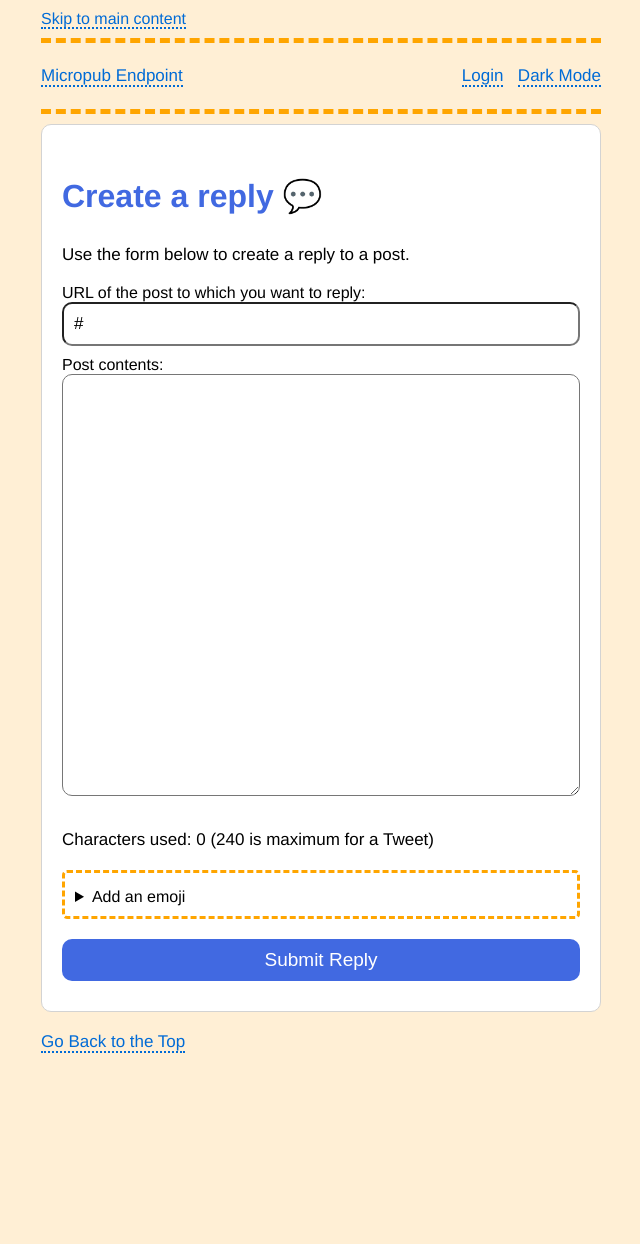
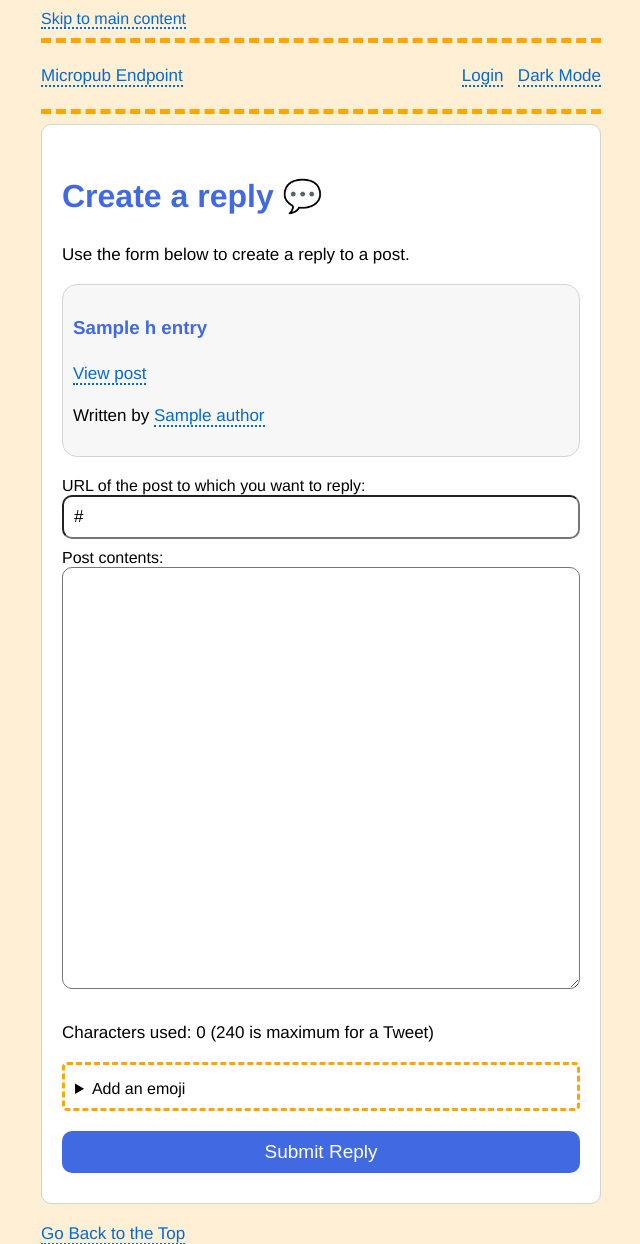
Before and after one commit to capjamesg/micropub, a Flask app: template templates/post/create_post.html in a window 1280 px wide. Shown: the top 1244 px of the page, without its empty margins (319-959 px from the left). Before the commit the page ends 1053 px from the top, so only its background shows below. Run offline with Flask 2, Linux system fonts and the light colour scheme; the template is opened without the code that fills it: most values are stand-ins (such as "Sample title", 1, 10 or a date in 2020).

Commit message:
use indieweb utils reply context correctly

```diff
--- a/client.py
+++ b/client.py
@@ -6,12 +6,14 @@ import indieweb_utils
 from bs4 import BeautifulSoup
 import requests
 
-from config import ENDPOINT_URL, UPLOAD_FOLDER, MEDIA_ENDPOINT_URL, CLIENT_ID
+from config import ENDPOINT_URL, TWITTER_BEARER_TOKEN, UPLOAD_FOLDER, MEDIA_ENDPOINT_URL, CLIENT_ID
 
 client = Blueprint("client", __name__, static_folder="static", static_url_path="")
 
 @client.route("/", methods=["GET", "POST"])
 def index():
+    session["me"] = "s"
+    session["access_token"] = "s"
     if session.get("access_token"):
         user = session["access_token"]
         me = session["me"]
@@ -274,7 +276,7 @@ def create_post():
         return jsonify({"error": "You must be logged in to create a post."}), 401
 
     if request_type is not None and url:
-        h_entry, site_supports_webmention = indieweb_utils.get_reply_context(url)
+        _, h_entry, site_supports_webmention = indieweb_utils.get_reply_context(url, twitter_bearer_token=TWITTER_BEARER_TOKEN)
     else:
         h_entry = None
         site_supports_webmention = False
--- a/server/create_items.py
+++ b/server/create_items.py
@@ -12,7 +12,7 @@ import mimetypes
 import requests
 import yaml
 
-from config import GITHUB_KEY, HOME_FOLDER, GOOGLE_API_KEY
+from config import GITHUB_KEY, HOME_FOLDER, GOOGLE_API_KEY, TWITTER_BEARER_TOKEN
 from . import micropub_helper
 
 g = Github(GITHUB_KEY)
@@ -71,7 +71,7 @@ def process_social(repo, front_matter, interaction, content=None):
             title = target.replace("https://", "").replace("http://", "")
 
     if target:
-        h_entry, _ = indieweb_utils.get_reply_context(target)
+        _, h_entry, _ = indieweb_utils.get_reply_context(target, twitter_bearer_token=TWITTER_BEARER_TOKEN)
 
         if h_entry:
             json_content["context"] = h_entry
--- a/templates/includes/context.html
+++ b/templates/includes/context.html
@@ -1,31 +1,33 @@
-{% if h_entry and h_entry.get("author_image") and h_entry.get('post_body') %}
+{% if h_entry and h_entry.get("author") and h_entry["content"].get('text') %}
 <section class="context">
-    <img src="{{ h_entry.get('author_image') }}" style="width: 40px;" alt="{{ h_entry.get('author_name') }} page icon">
-    <br />
-    {% if h_entry.get('author_name') %}
-    <a href="{{ h_entry.get('author_url') }}">{{ h_entry.get('author_name') }}</a>
+    {% if h_entry["author"].get("photo") and h_entry["author"].get("photo") != None %}
+        <img src="{{ h_entry['author']['photo'] }}" style="width: 40px;" alt="{{ h_entry['author']['name'] }} page icon">
+        <br />
     {% endif %}
     <div class="e-content webmention-content flex_right_home">
-        <h3>{% if h_entry.get("p-name") %}{{ h_entry.get("p-name") }}{% endif %}</h3>
+        <h3>{% if h_entry.get("name") %}{{ h_entry.get("name") }}{% endif %}</h3>
         {% if h_entry.get("post_photo_url") %}
-            <img src="{{ h_entry.get("post_photo_url") }}" alt="{{ h_entry.get("p-name") }} header photo" style="width: 100%;">
+            <img src="{{ h_entry.get("post_photo_url") }}" alt="{{ h_entry.get("name") }} header photo" style="width: 100%;">
         {% endif %}
-        <p>{{ " ".join(h_entry.get('post_body').split(" ")[:75]) }}{% if h_entry.get('post_body').split(" ") | length > 75 %}...{% endif %}</p>
+        <p>{{ " ".join(h_entry["content"].get('text').split(" ")[:75]) }}{% if h_entry["content"].get('text').split(" ") | length > 75 %}...{% endif %}</p>
         <p><a href="{{ url }}">View post</a></p>
+        {% if h_entry['author'].get('name') %}
+        <p>Written by <a href="{{ h_entry['author']['url'] }}">{{ h_entry['author']['name'] }}</a></p>
+        {% endif %}
     </div>
 </section>
-{% elif h_entry and h_entry.get('p-name') %}
+{% elif h_entry and h_entry.get('name') %}
 <section class="context">
-    <h3>{% if h_entry.get("p-name") %}{{ h_entry.get("p-name") }}{% endif %}</h3>
+    <h3>{% if h_entry.get("name") %}{{ h_entry.get("name") }}{% endif %}</h3>
     {% if h_entry.get("post_photo_url") %}
-        <img src="{{ h_entry.get("post_photo_url") }}" alt="{{ h_entry.get("p-name") }} header photo" style="width: 100%;">
+        <img src="{{ h_entry.get("post_photo_url") }}" alt="{{ h_entry.get("name") }} header photo" style="width: 100%;">
     {% endif %}
-    {% if h_entry.get('post_body') %}
-    <p>{{ " ".join(h_entry.get('post_body').split(" ")[:75]) }}{% if h_entry.get('post_body').split(" ") | length > 75 %}...{% endif %}</p>
+    {% if h_entry["content"].get('text') %}
+    <p>{{ " ".join(h_entry["content"].get('text').split(" ")[:75]) }}{% if h_entry["content"].get('text').split(" ") | length > 75 %}...{% endif %}</p>
     {% endif %}
     <p><a href="{{ url }}">View post</a></p>
-    {% if h_entry.get('author_name') %}
-        <p>Written by <a href="{{ h_entry.get('author_url') }}" class="u-url p-name">{{ h_entry.get('author_name') }}</a></p>
+    {% if h_entry['author'].get('name') %}
+    <p>Written by <a href="{{ h_entry['author']['url'] }}">{{ h_entry['author']['name'] }}</a></p>
     {% endif %}
 </section>
 {% endif %}
```
Also changed, not shown: __init__.py (+12 -0 lines).
